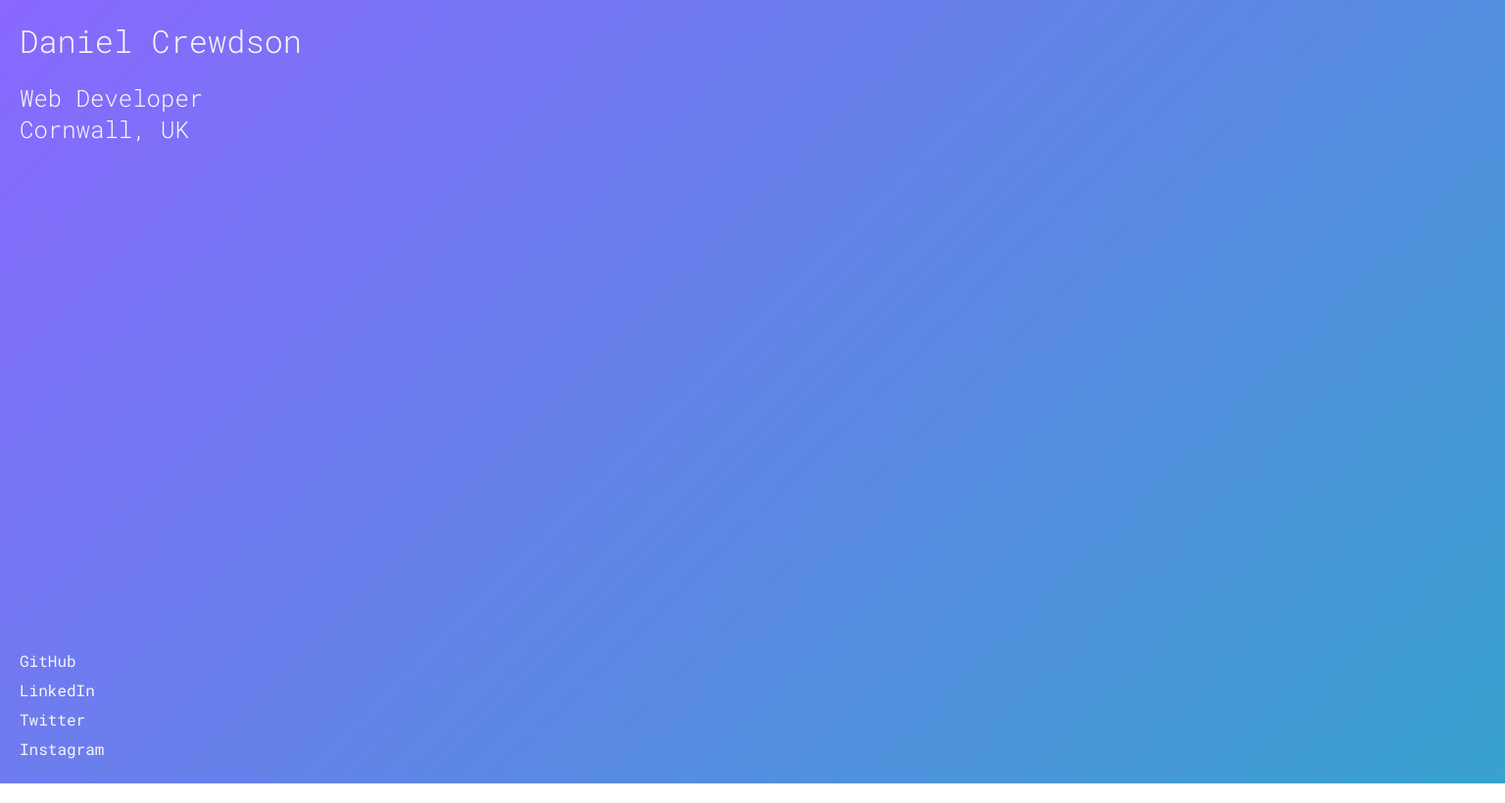
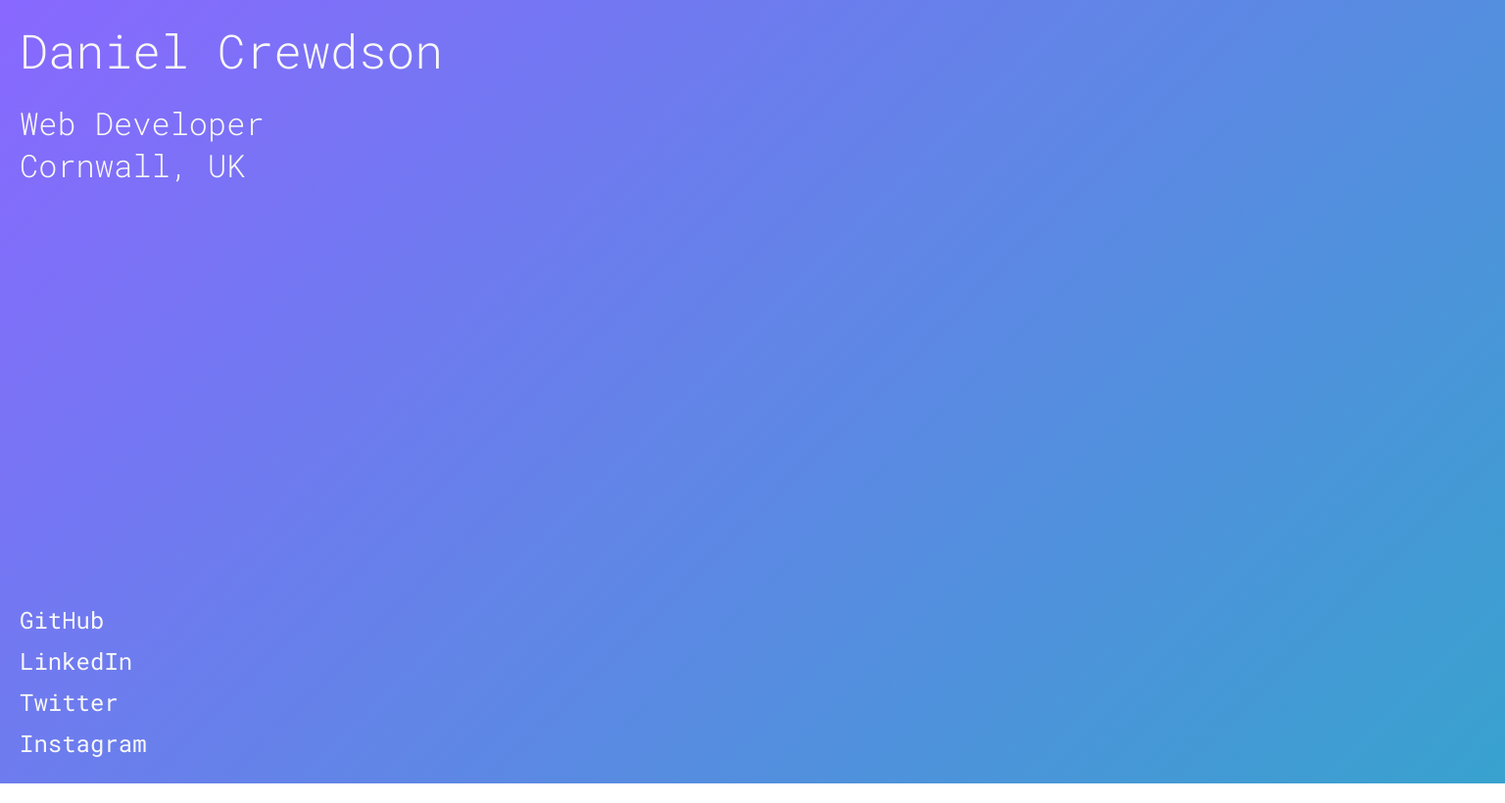
Before and after one commit to crumb1e/crumb1e.github.io, a plain HTML site: page index.html in a window 1536 px wide. Shown: the whole page at 98% size. Drawn offline with Linux system fonts and the light colour scheme.

Commit message:
desktop sizing

```diff
--- a/css/style.css
+++ b/css/style.css
@@ -86,6 +86,23 @@ li {
 
 /* Media Queries */
 
+/* Desktop */
+@media (min-width: 1281px) {
+
+    h1 {
+        font-size: 300%;
+    }
+
+    h2 {
+        font-size: 200%;
+    }
+
+    a {
+        font-size: 150%;
+        line-height: 1.75em;
+    }
+}
+
 /* iPad Pro */
     /* Landscape */
 @media only screen and (min-device-width: 1366px) and (max-device-height: 1024px) and (-webkit-min-device-pixel-ratio: 2)  and (orientation: landscape)  {
```
